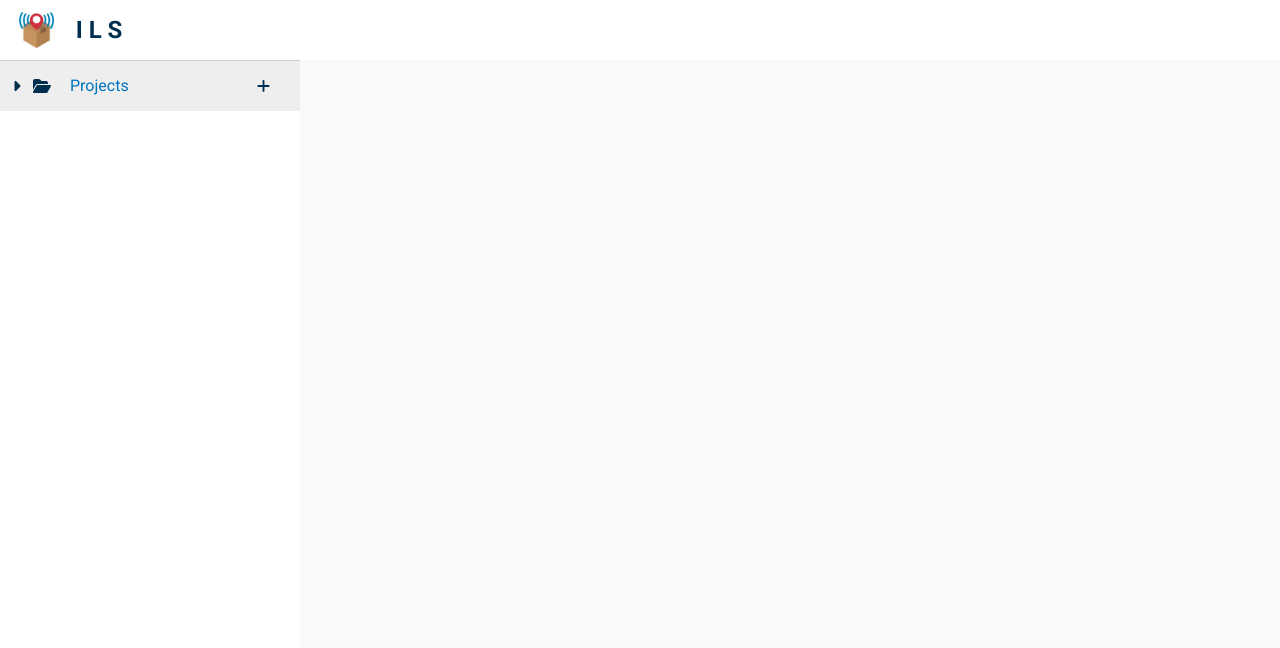
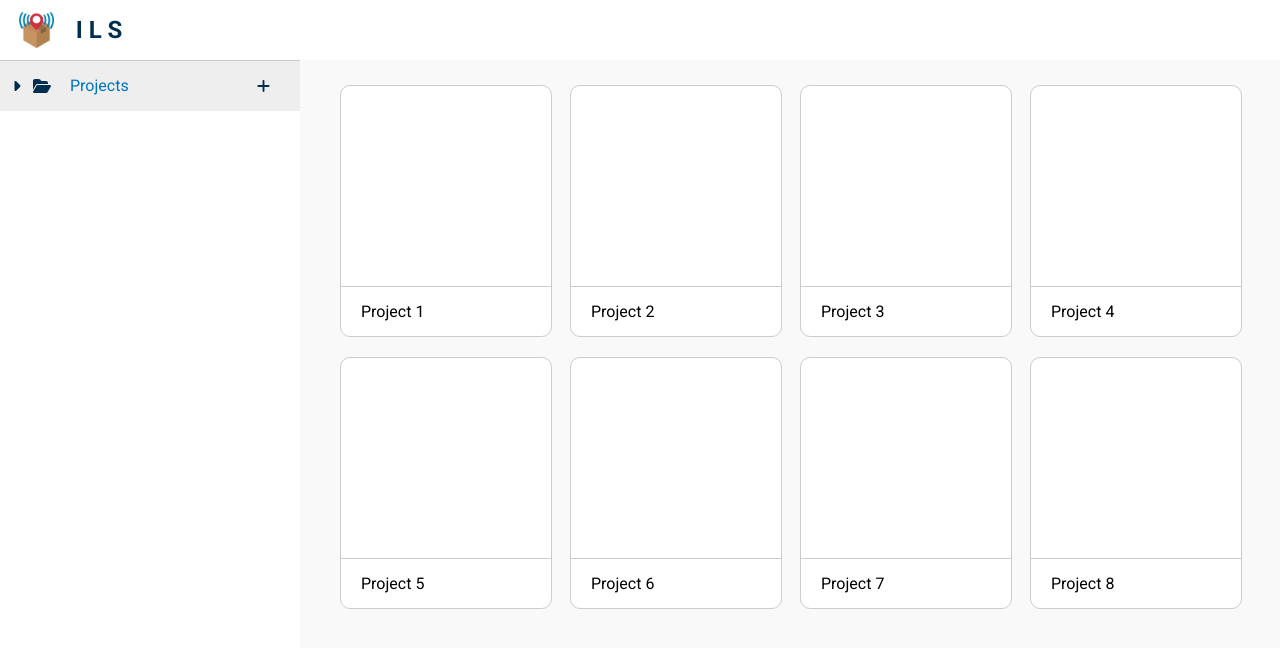
Before and after one commit to Nieraa/UWB-Client, a React (Create React App) app: page / in a window 1280 px wide. Shown: the top 648 px of the page. Built offline with nearby package versions, Linux system fonts and the light colour scheme.

Commit message:
project list in project page

```diff
--- a/src/components/main/Main.tsx
+++ b/src/components/main/Main.tsx
@@ -1,5 +1,6 @@
-import { Params, useParams } from "react-router-dom";
+import { Params, useLocation, useParams } from "react-router-dom";
 import { Canvas } from "../canvas/Canvas";
+import { ProjectList } from "../projectList/ProjectList";
 import { MainArea, ProjectName } from "./Main.style";
 
 interface ItemProps {
@@ -9,21 +10,33 @@ interface ItemProps {
 
 interface MainProps {
   items: ItemProps[];
+  pathname: string;
 }
 
 export const Main = (props: MainProps) => {
-  const { items } = props;
+  const { items, pathname } = props;
   const params: Readonly<Params<string>> = useParams();
-  const hasProjectId: boolean = params.projectId ? true : false;
 
   return (
     <MainArea>
-      {hasProjectId &&
+      {pathname === 'projects' ?
+        <ProjectList items={items}/>
+        :
         <>
           <ProjectName>
             {items[Number(params.projectId) - 1].title}
           </ProjectName>
-          <Canvas />
+          {pathname === 'planner' ?
+            <Canvas />
+            :
+            pathname === 'realtime' ?
+              <></>
+              :
+              pathname === 'history' ?
+                <></>
+                :
+                <></>
+          }
         </>
       }
     </MainArea>
--- /dev/null
+++ b/src/components/projectList/ProjectList.style.ts
@@ -0,0 +1,46 @@
+import styled from "styled-components";
+import '../../theme/Theme.css';
+import { Link } from "react-router-dom";
+
+export const ProjectWrapper = styled.div`
+  width: 100%;
+  height: 100%;
+  padding: 15px 0px;
+`;
+
+export const ProjectLink = styled(Link)`
+  text-decoration: none;
+`;
+
+export const Project = styled.div`
+  width: 100%;
+  height: 250px;
+  background-color: var(--white);
+  border: 1px solid var(--grey100);
+  border-radius: 10px;
+`;
+
+export const Row = styled.div`
+  padding: 0 30px;
+  display: flex;
+`;
+
+export const Column = styled.div`
+  flex: 25%;
+  padding: 10px;
+  justify-content: center;
+`;
+
+export const MapArea = styled.div`
+  width: 100%;
+  height: 200px;
+`;
+
+export const ProjectName = styled.div`
+  height: 50px;
+  border-top: 1px solid var(--grey100);
+  padding: 0 20px;
+  font-weight: var(--text);
+  line-height: 50px;
+  color: var(--black);
+`;
--- /dev/null
+++ b/src/components/projectList/ProjectList.tsx
@@ -0,0 +1,64 @@
+import {
+  Column,
+  MapArea,
+  Project,
+  ProjectLink,
+  ProjectName,
+  ProjectWrapper,
+  Row
+} from "./ProjectList.style";
+
+interface ItemProps {
+  id: string;
+  title: string;
+}
+
+interface ProjectListProps {
+  items: ItemProps[];
+}
+
+
+export const ProjectList = (props: ProjectListProps) => {
+  const { items } = props;
+
+  const reshape = (arr: any, rows: number, cols: number) => {
+    const result = new Array(rows);
+    for (let row = 0; row < rows; row++) {
+      result[row] = new Array(cols);
+    }
+    for (let row = 0; row < rows; row++) {
+      for (let col = 0; col < cols; col++) {
+        result[row][col] = arr[row * cols + col];
+      }
+    }
+    return result;
+  };
+
+  const table = reshape(items, Math.ceil(items.length / 4), 4);
+
+  console.log(JSON.stringify(table));
+
+  return (
+    <ProjectWrapper>
+      {table.map((row) =>
+        <Row>
+          {row.map((col: any) =>
+            col ?
+              <Column>
+                <ProjectLink to={`/${col.id}/planner`}>
+                  <Project>
+                    <MapArea></MapArea>
+                    <ProjectName>
+                      {col.title}
+                    </ProjectName>
+                  </Project>
+                </ProjectLink>
+              </Column>
+              :
+              <Column />
+          )}
+        </Row>
+      )}
+    </ProjectWrapper>
+  );
+};
--- a/src/pages/History.tsx
+++ b/src/pages/History.tsx
@@ -18,7 +18,7 @@ function History() {
     <div>
       <AppBar />
       <SideNavbar items={items} />
-      <Main items={items}/>
+      <Main items={items} pathname={"history"}/>
     </div>
   );
 }
--- a/src/pages/Planner.tsx
+++ b/src/pages/Planner.tsx
@@ -18,7 +18,7 @@ function Planner() {
     <div>
       <AppBar />
       <SideNavbar items={items} />
-      <Main items={items}/>
+      <Main items={items} pathname={"planner"}/>
     </div>
   );
 }
--- a/src/pages/Projects.tsx
+++ b/src/pages/Projects.tsx
@@ -18,7 +18,7 @@ function Projects() {
     <div>
       <AppBar />
       <SideNavbar items={items} />
-      <Main items={items}/>
+      <Main items={items} pathname={"projects"}/>
     </div>
   );
 }
--- a/src/pages/Realtime.tsx
+++ b/src/pages/Realtime.tsx
@@ -18,7 +18,7 @@ function Realtime() {
     <div>
       <AppBar />
       <SideNavbar items={items} />
-      <Main items={items}/>
+      <Main items={items} pathname={"realtime"}/>
     </div>
   );
 }
```
